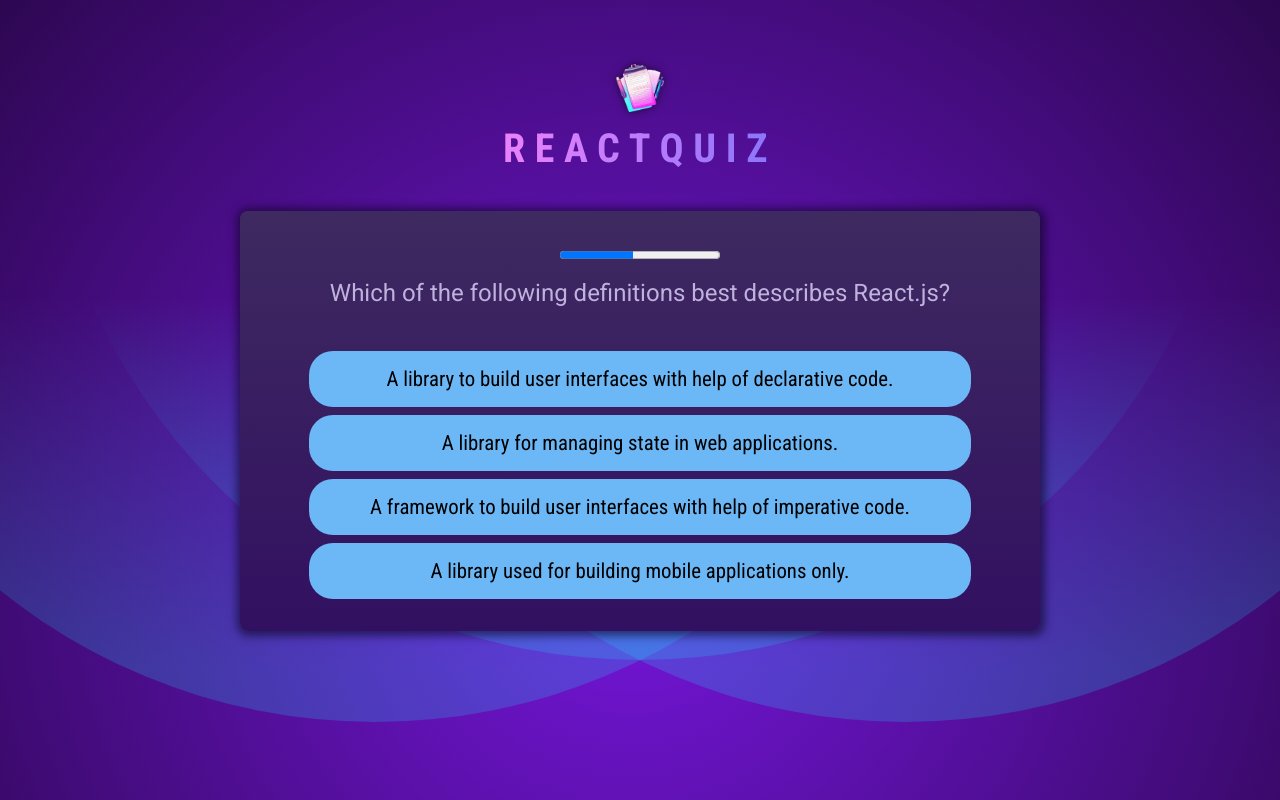
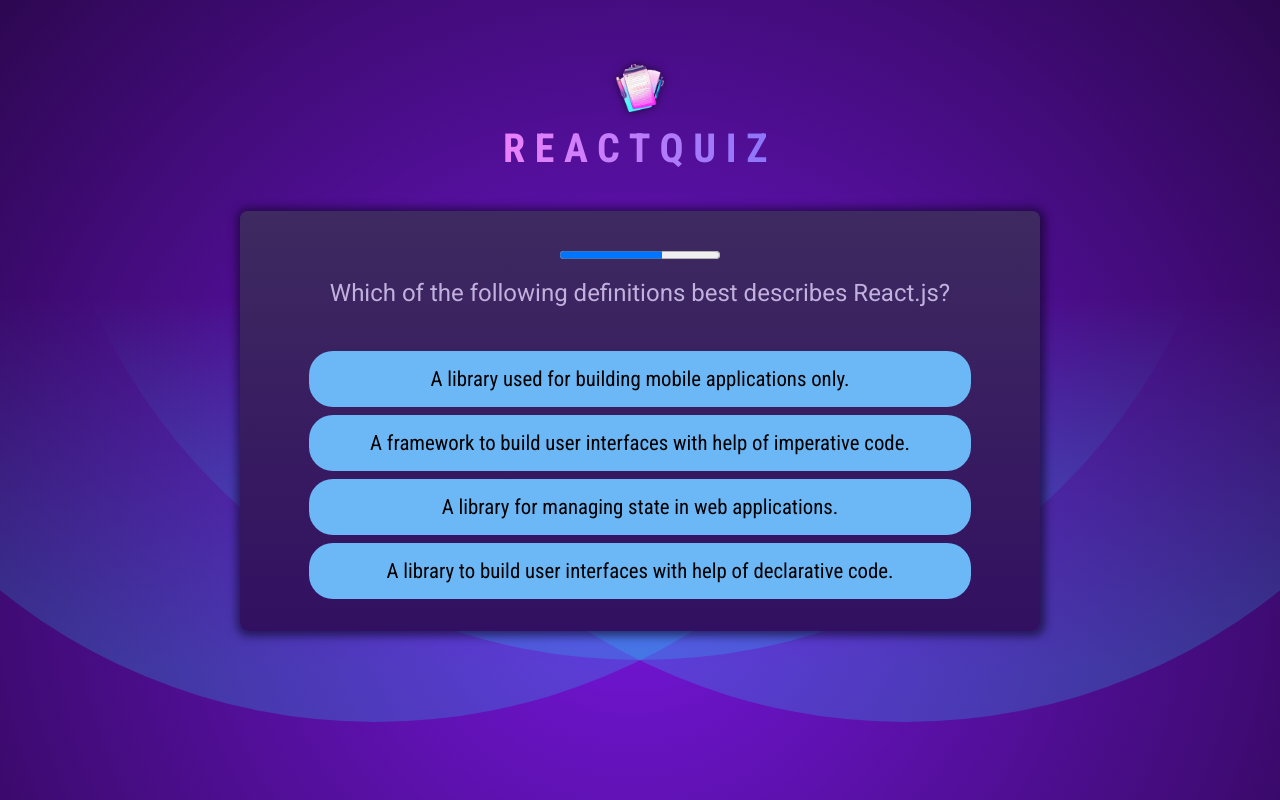
Before and after one commit to paul-kh/Quiz_RactJS, a React (Vite) app: page / in a window 1280 px wide. Built offline with nearby package versions, Linux system fonts and the light colour scheme.

Commit message:
Made answers shuffled again

```diff
--- a/src/components/Answers.jsx
+++ b/src/components/Answers.jsx
@@ -24,7 +24,7 @@
   return (
     <ul id="answers">
       {/** We want to dynamically highlight the answer based on user's selected answer */}
-      {answers.map((answer) => {
+      {shuffledAnswers.current.map((answer) => {
         // Find the answer that was selected among the listed answers in the map() method
         // We compare each mapped answer to the last item of userAnswers array
         const isSelected = answer === selectedAnswer;
--- a/src/components/Quiz.jsx
+++ b/src/components/Quiz.jsx
@@ -68,7 +68,7 @@
   return (
     <div id="quiz">
       <QuestionTimer
-        timeout={10000}
+        timeout={15000}
         onTimeout={() => handleSelectAnswer(null)}
         /* Use 'key' prop to get <QuestionTimer> re-rendered when 'key' value changes */
         key={activeQuestionIndex}
```
